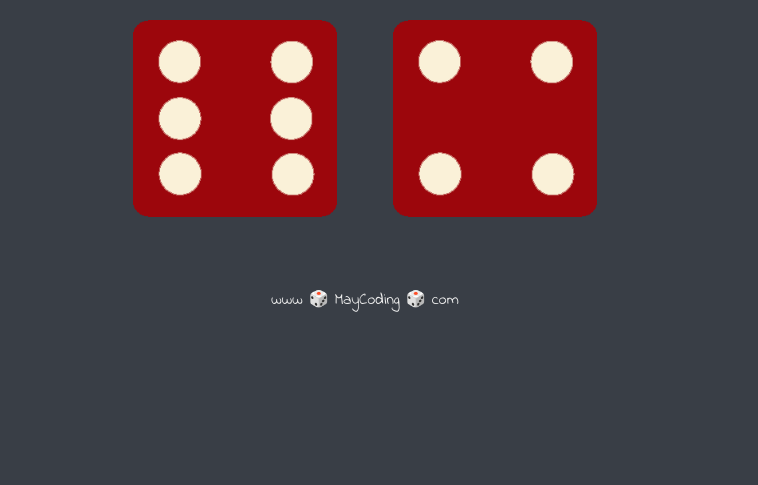
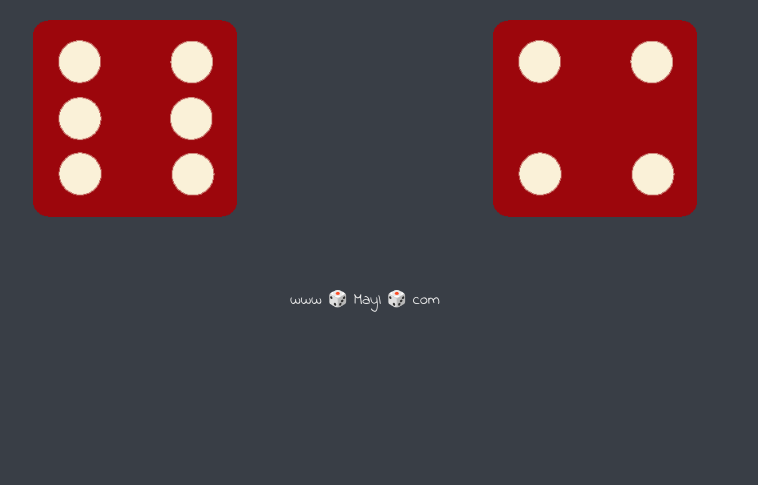
Before and after one commit to maybestcoding/DiceGame, a plain HTML site: page index.html in a window 1280 px wide. Shown: the part 315-800 px from the top of the page, without its empty margins (275-1033 px from the left). Drawn offline with Linux system fonts and the light colour scheme.

Commit message:
Update index.html

```diff
--- a/index.html
+++ b/index.html
@@ -12,12 +12,12 @@
     <div class="container">
       <h1>Refresh Me</h1>
 
-      <div class="dice">
+      <div class="dice mayDice">
         <p>May</p>
         <img class="img1" src="images/dice6.png">
       </div>
 
-      <div class="dice">
+      <div class="dice willDice">
         <p>Will</p>
         <img class="img2" src="images/dice6.png">
       </div>
@@ -29,6 +29,6 @@
       </body>
 
       <footer>
-        www 🎲 MayCoding 🎲 com
+        www 🎲 MayI 🎲 com
       </footer>
     </html>
```
